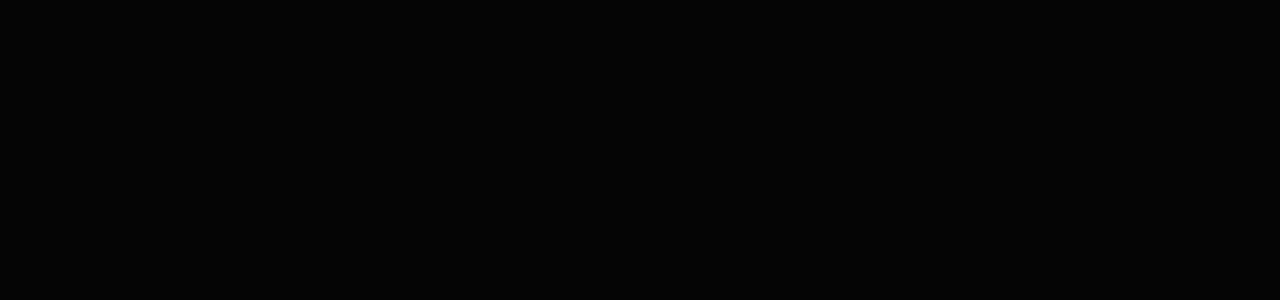
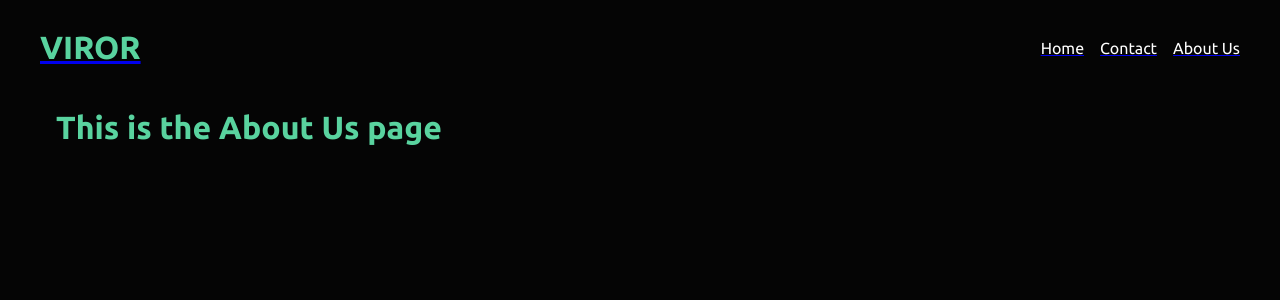
Before and after one commit to Ashmit25/geek-a-hertz, a Next.js app: page /about in a window 1280 px wide. Before the commit this address had no page. Shown: the top 300 px of the page. Built offline with nearby package versions, Linux system fonts and the light colour scheme.

Commit message:
added about page

```diff
--- a/components/Navbar.js
+++ b/components/Navbar.js
@@ -11,6 +11,10 @@ const links = [
         label: "Contact",
         href: "/contact",
     },
+    {
+      label: "About Us",
+      href: "/about",
+  },
 ];
 
 function Navbar() {
--- /dev/null
+++ b/src/pages/about.js
@@ -0,0 +1,23 @@
+import React from 'react'
+import Head from "next/head";
+import Navbar from '../../components/Navbar';
+import styles from '@/styles/Home.module.css';
+
+function about() {
+  return (
+    <>
+        <Head>
+            <title>VIROR | About Us</title>
+            <meta name="description" content="Generated by create next app" />
+            <meta name="viewport" content="width=device-width, initial-scale=1" />
+            <link rel="icon" href="/favicon.ico" />
+        </Head>
+        <Navbar />
+        <div className={styles.body}>
+            <h1>This is the About Us page</h1>
+        </div>
+    </>
+  )
+}
+
+export default about
--- a/src/pages/index.js
+++ b/src/pages/index.js
@@ -6,7 +6,7 @@ export default function Home() {
   return (
     <>
       <Head>
-        <title>VIROR</title>
+        <title>VIROR | Home</title>
         <meta name="description" content="Generated by create next app" />
         <meta name="viewport" content="width=device-width, initial-scale=1" />
         <link rel="icon" href="/favicon.ico" />
--- a/src/styles/Home.module.css
+++ b/src/styles/Home.module.css
@@ -26,4 +26,5 @@
 
 .body {
     margin: 0 3rem 0 3rem;
+    color: var(--primary);
 }
```
Also changed, not shown: src/pages/contact.js (+11 -2 lines).
